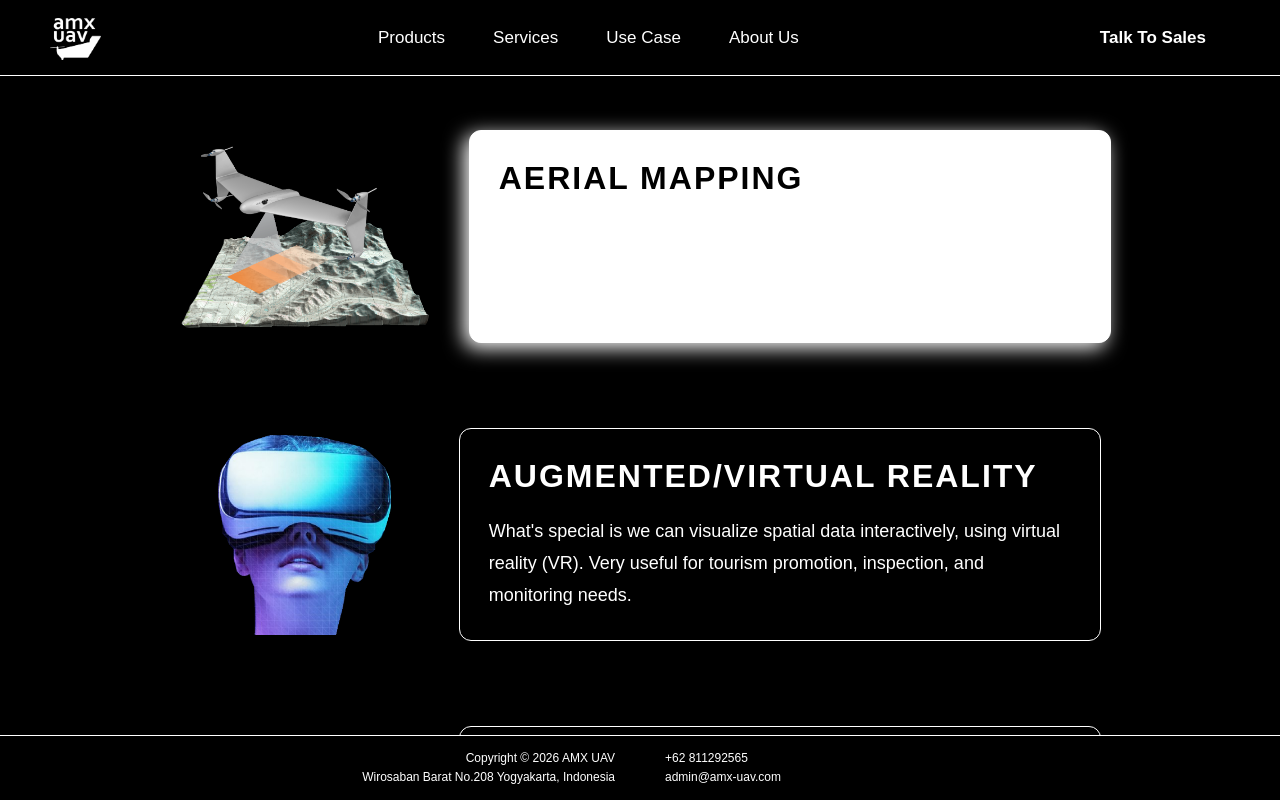
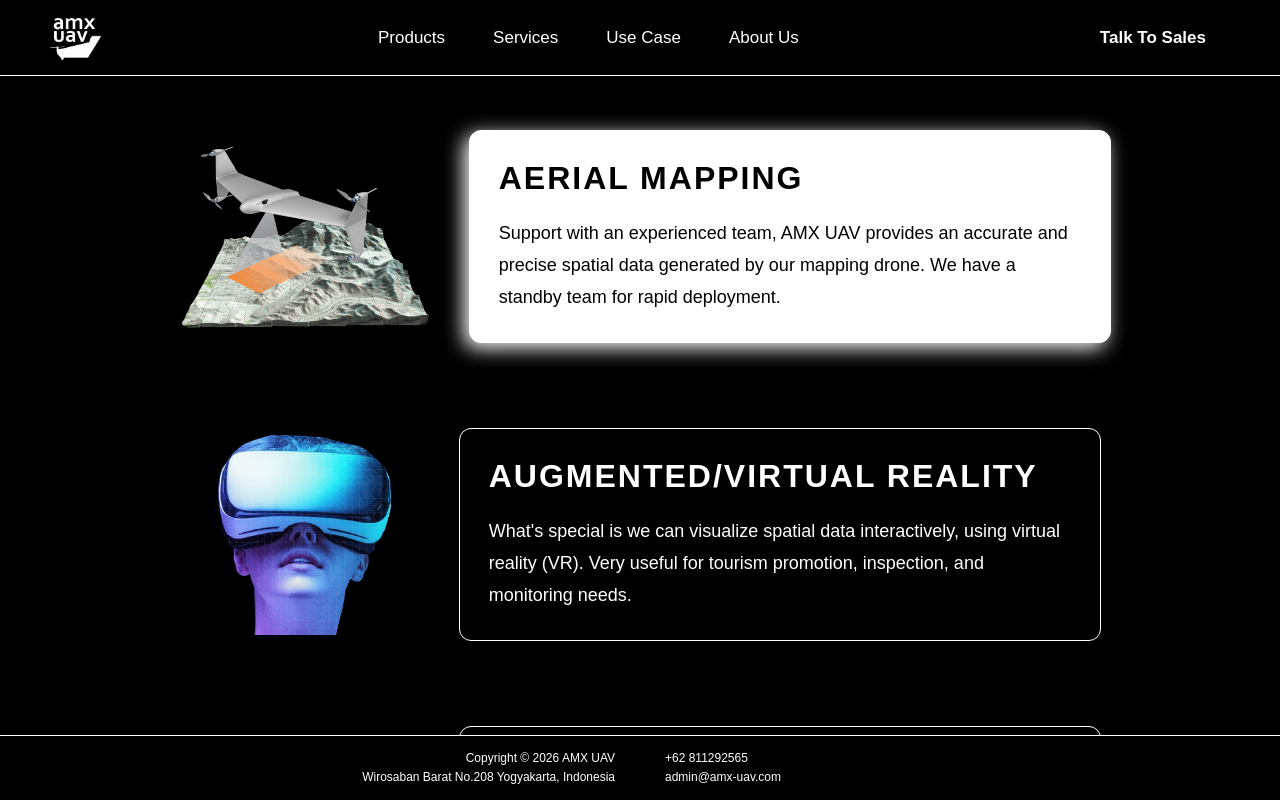
Before and after one commit to nasgmr/website-amx-next, a Next.js app: page /services in a window 1280 px wide. In both pictures the pointer is over the element 780 px from the left and 236 px from the top of the page. Shown: the top 800 px of the page. Built offline with nearby package versions, Linux system fonts and the light colour scheme; a web font is replaced by a local one.

Commit message:
fix: services page color

```diff
--- a/src/css/style.css
+++ b/src/css/style.css
@@ -866,20 +866,21 @@ body {
 }
 
 .service-block {
-  background-color: none;
+  background-color: transparent;
   border: 1px solid #FFFFFF;
   padding: 28.5px;
   border-radius: 12px;
   transition:
     transform 0.3s ease,
-    box-shadow 0.3s ease;
+    box-shadow 0.3s ease,
+    background-color 0.3s ease,
+    color 0.3s ease;
 }
 
 .service-block:hover {
   transform: translateX(10px);
   background-color: #FFFFFF;
   color: #000000;
-  font-color: #000000;
   box-shadow: -5px 5px 20px #FFFFFF;
 }
 
@@ -893,6 +894,11 @@ body {
   font-size: 18px;
   line-height: 1.8;
   color: #FFFFFF;
+  transition: color 0.3s ease;
+}
+
+.service-block:hover p {
+  color: #000000;
 }
 
 .service-wrapper {
```
